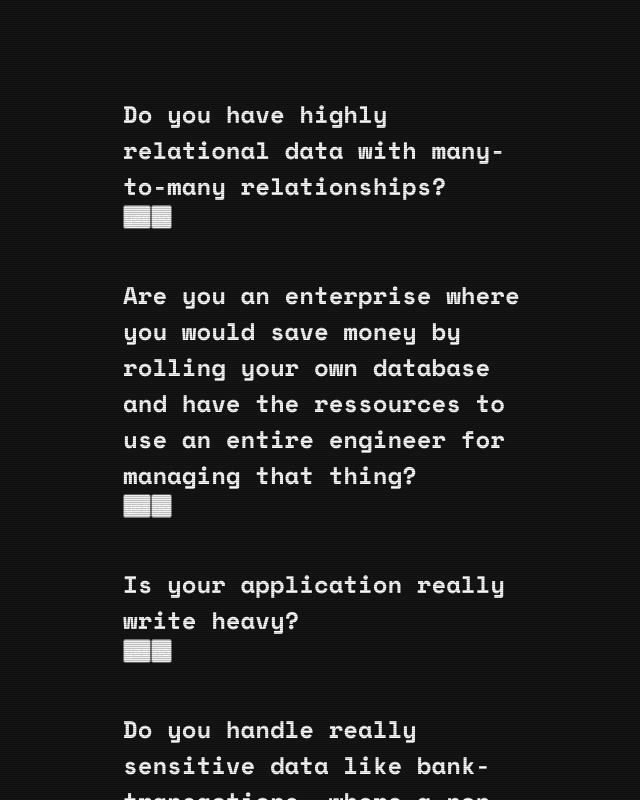
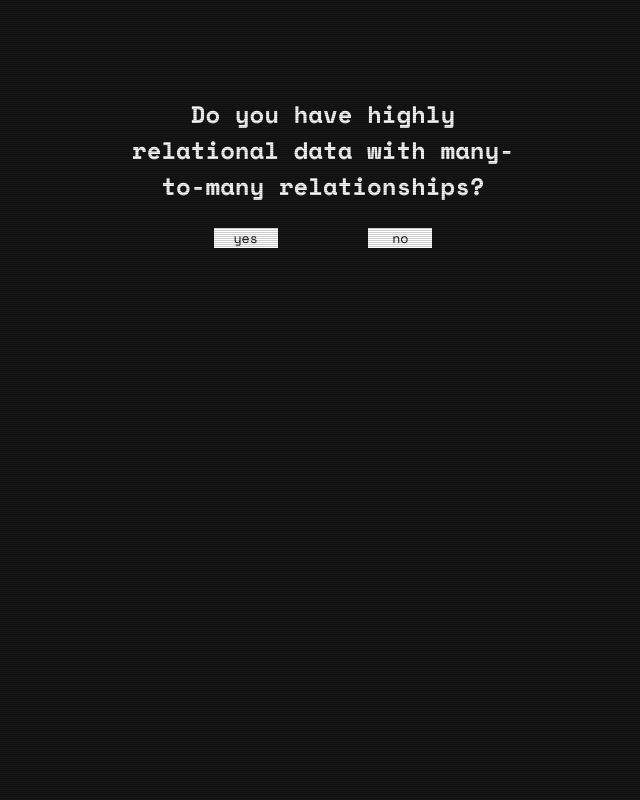
Before and after one commit to codeScourge/portfolio, a Next.js app: page /tools/db-decider in a window 1280 px wide. Shown: the whole page, without its empty margins (317-957 px from the left). Built offline with nearby package versions, Linux system fonts and the light colour scheme.

Commit message:
tool first iteration done

```diff
--- a/app/globals.css
+++ b/app/globals.css
@@ -136,3 +136,28 @@ hr {
     z-index: 501;
   }
 }
+
+
+.buttonRow{
+  width: 100%;
+
+  display: flex;
+  justify-content: space-evenly;
+  align-items: center;
+}
+
+
+button {
+  width: 4rem;
+
+  border: none;
+
+  background-color: var(--FRONT_CLR);
+  color: var(--BACK_CLR);
+
+  transition: all 0.1s ease-in;
+
+  &:hover {
+    transform: translateY(2px);
+  }
+}
--- /dev/null
+++ b/app/tools/db-decider/databases.json
@@ -0,0 +1,83 @@
+[
+    {
+        "name": "PostgreSQL",
+        "attributes": {
+        "model": "Relational",
+        "own_deployment": true,
+        "write_heavy": true,
+        "high_security": true
+        }
+    },
+    {
+        "name": "MySQL",
+        "attributes": {
+        "model": "Relational",
+        "own_deployment": true,
+        "write_heavy": true,
+        "high_security": true
+        }
+    },
+    {
+        "name": "MongoDB",
+        "attributes": {
+        "model": "Document",
+        "own_deployment": true,
+        "write_heavy": true,
+        "high_security": true
+        }
+    },
+    {
+        "name": "Amazon Neptune",
+        "attributes": {
+        "model": "Graph",
+        "own_deployment": false,
+        "write_heavy": true,
+        "high_security": true
+        }
+    },
+    {
+        "name": "Apache Cassandra",
+        "attributes": {
+        "model": "Wide-Column",
+        "own_deployment": true,
+        "write_heavy": true,
+        "high_security": true
+        }
+    },
+    {
+        "name": "Google Cloud Firestore",
+        "attributes": {
+        "model": "Document",
+        "own_deployment": false,
+        "write_heavy": true,
+        "high_security": true
+        }
+    },
+    {
+        "name": "Redis",
+        "attributes": {
+        "model": "Key-Value",
+        "own_deployment": true,
+        "write_heavy": true,
+        "high_security": false
+        }
+    },
+    {
+        "name": "Amazon DynamoDB",
+        "attributes": {
+        "model": "Wide-Column",
+        "own_deployment": false,
+        "write_heavy": true,
+        "high_security": true
+        }
+    },
+    {
+        "name": "Neo4j",
+        "attributes": {
+        "model": "Graph",
+        "own_deployment": true,
+        "write_heavy": false,
+        "high_security": true
+        }
+    }
+]
--- a/app/tools/db-decider/decision_tree_questionare.jsx
+++ b/app/tools/db-decider/decision_tree_questionare.jsx
@@ -1,8 +1,6 @@
 import React, {useState, useEffect} from "react"
 
 function TreeNode({currentNode, setCurrentNode}) {
-    console.log(currentNode)
-
     const handleClick = (answerIndex) => {
         const answerNode = currentNode.answers[answerIndex]
         if (answerNode.nextNode) {setCurrentNode(answerNode.nextNode)} else {setCurrentNode()}
@@ -10,11 +8,13 @@ function TreeNode({currentNode, setCurrentNode}) {
     }
 
     return (
-        <div>
+        <div className="block">
             <h2>{currentNode.question}</h2>
-            {currentNode.answers.map((answer, index) => (
-                <button key={currentNode.question + answer.text} onClick={() => {handleClick(index)}}>{answer.text}</button>
-            ))}
+            <div className="buttonRow">
+                {currentNode.answers.map((answer, index) => (
+                    <button key={currentNode.question + answer.text} onClick={() => {handleClick(index)}}>{answer.text}</button>
+                ))}
+            </div>
         </div>
     )
 }
@@ -34,10 +34,10 @@ export default function DecisionTreeQuestion({decisionTree, onFoundRecommendatio
     }, [currentNode]);
 
     return (
-        <div>
+        <>
             {!('recommendation' in currentNode) ? (
                 <TreeNode currentNode={currentNode} setCurrentNode={setCurrentNode} />
-            ): null}
-        </div>
+            ): <p>thinking...</p>}
+        </>
     )
 }
--- a/app/tools/db-decider/model.json
+++ b/app/tools/db-decider/dt_model.json
@@ -9,13 +9,13 @@
             {
               "text": "yes",
               "nextNode": {
-                "recommendation": "graph"
+                "recommendation": "Graph"
               }
             },
             {
               "text": "no",
               "nextNode": {
-                "recommendation": "relational"
+                "recommendation": "Relational"
               }
             }
           ]
@@ -25,18 +25,24 @@
       {
         "text": "no",
         "nextNode": {
-          "question": "How can you best describe your data? a) a table (columns don't have to match between rows) or b) nested JSON",
+          "question": "How can you best describe your data? a) a table (columns don't have to match between rows) or b) nested JSON or c) simple keys and values",
           "answers": [
             {
               "text": "a",
               "nextNode": {
-                "recommendation": "wide-column"
+                "recommendation": "Wide-Column"
               }
             },
             {
               "text": "b",
               "nextNode": {
-                "recommendation": "document"
+                "recommendation": "Document"
+              }
+            },
+            {
+              "text": "c",
+              "nextNode": {
+                "recommendation": "Key-Value"
               }
             }
           ]
--- a/app/tools/db-decider/page.jsx
+++ b/app/tools/db-decider/page.jsx
@@ -1,20 +1,45 @@
 "use client"
 
 import React, {useState} from "react";
+
 import DecisionTreeQuestion from "./decision_tree_questionare";
 
+import modelDT from "./dt_model.json"
+import deploymentDT from "./dt_deployment.json"
+import bottleneckDT from "./dt_bottleneck.json"
+import securityDT from "./dt_security.json"
 
-import modelDT from "./model.json"
-import deploymentDT from "./deployment.json"
-import bottleneckDT from "./bottleneck.json"
-import securityDT from "./security.json"
+import databases from "./databases.json"
 
-function scoreQuestions({}) {
-    return (
-        <>
-        </>
-    )
-}
+function findDatabaseMatch(inputAttributes) {
+    console.log("calculating")
+    let matchingDB = null;
+
+
+    for (const db of databases) {
+      const attributes = db.attributes;
+      if (
+        attributes.model === inputAttributes.model &&
+        attributes.own_deployment === inputAttributes.own_deployment &&
+        attributes.write_heavy === inputAttributes.write_heavy &&
+        attributes.high_security === inputAttributes.high_security
+      ) {
+        matchingDB = db.name
+      }
+    }
+
+
+    const explanation = `
+        Model: ${inputAttributes.model},
+        Own Deployment: ${inputAttributes.own_deployment},
+        Write Heavy: ${inputAttributes.write_heavy},
+        High Security: ${inputAttributes.high_security}.`;
+
+    return {
+        name: matchingDB,
+        explanation: explanation
+    };
+  }
 
 
 export default function Page({}) {
@@ -25,26 +50,35 @@ export default function Page({}) {
         "high_security": null
     })
 
-    const createOnFoundReccomendation = (key) => {
+    const createOnFoundRecommendation = (key) => {
         return (recommendation) => {
-            setRecommendations({...recommendations, [key]: recommendation})
-        }
+            setRecommendations((prevRecommendations) => ({
+                ...prevRecommendations,
+                [key]: recommendation
+            }));
+        };
+    };
+
+    console.log(recommendations)
+
+    if (recommendations.model === null) {
+        return <DecisionTreeQuestion key={"model"} decisionTree={modelDT} onFoundRecommendation={createOnFoundRecommendation("model")} />
     }
-
-
-    if (recommendations.model === null || recommendations.own_deployment === null || recommendations.write_heavy === null || recommendations.high_security === null) {
+    else if (recommendations.own_deployment === null) {
+        return <DecisionTreeQuestion key={"own_deployment"} decisionTree={deploymentDT} onFoundRecommendation={createOnFoundRecommendation("own_deployment")} />
+    }
+    else if (recommendations.write_heavy === null) {
+        return <DecisionTreeQuestion key={"write_heavy"} decisionTree={bottleneckDT} onFoundRecommendation={createOnFoundRecommendation("write_heavy")} />
+    }
+    else if (recommendations.high_security === null) {
+        return <DecisionTreeQuestion key={"high_security"} decisionTree={securityDT} onFoundRecommendation={createOnFoundRecommendation("high_security")} />
+    }
+    else {
+        const {name, explanation} = findDatabaseMatch(recommendations)
         return (
-            <>
-                <DecisionTreeQuestion decisionTree={modelDT} onFoundRecommendation={createOnFoundReccomendation("model")} />
-                <DecisionTreeQuestion decisionTree={deploymentDT} onFoundRecommendation={createOnFoundReccomendation("own_deployment")} />
-                <DecisionTreeQuestion decisionTree={bottleneckDT} onFoundRecommendation={createOnFoundReccomendation("write_heavy")} />
-                <DecisionTreeQuestion decisionTree={securityDT} onFoundRecommendation={createOnFoundReccomendation("high_security")} />
-            </>
-        )
-    } else {
-        return (
-            <div>
-                <p>{recommendations.toString()}</p>
+            <div className="block">
+                {name && <p>You should choose {name}</p>}
+                {explanation}
             </div>
         )
     }
```
Also changed, not shown: app/tools/db-decider/dt_bottleneck.json (renamed from app/tools/db-decider/bottleneck.json), app/tools/db-decider/dt_deployment.json (renamed from app/tools/db-decider/deployment.json), app/tools/db-decider/dt_security.json (renamed from app/tools/db-decider/security.json).
